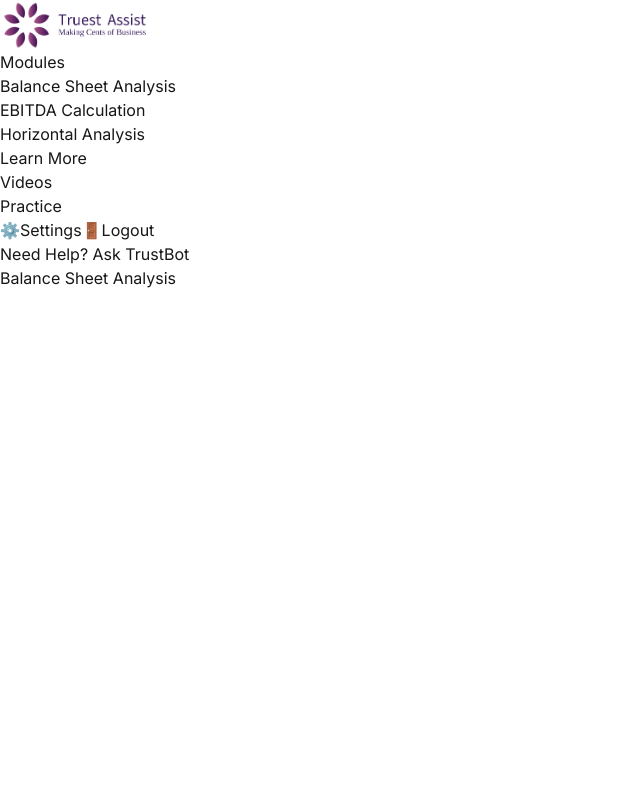
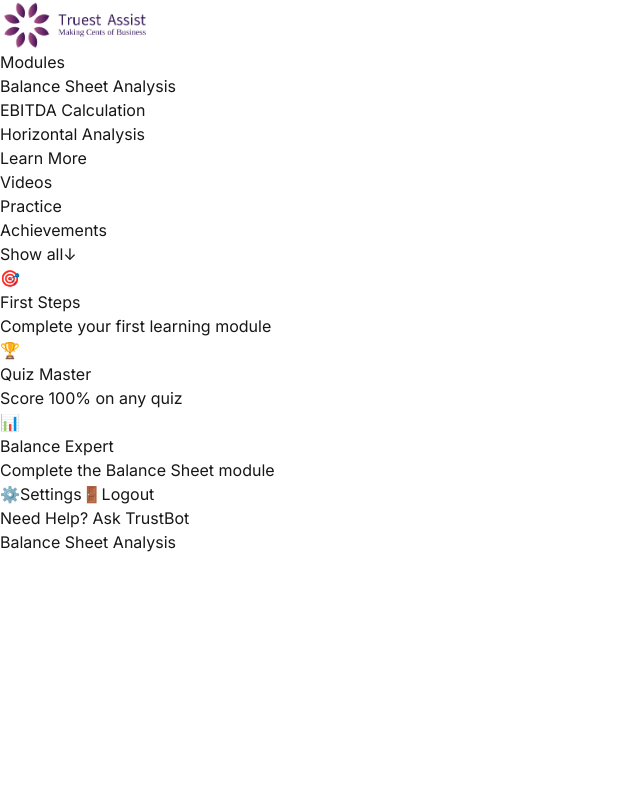
Before and after one commit to aal51282/truest-assist, a Next.js app in the folder frontend/: page /learning/dashboard in a window 1280 px wide. Shown: the top 800 px of the page, without its empty margins (0-640 px from the left). Built offline with nearby package versions, Linux system fonts and the light colour scheme.

Commit message:
Started making achievements.

```diff
--- a/frontend/src/app/learning/dashboard/page.tsx
+++ b/frontend/src/app/learning/dashboard/page.tsx
@@ -20,10 +20,20 @@ interface Module {
   description: string;
 }
 
+interface Achievement {
+  id: string;
+  title: string;
+  description: string;
+  icon: string;
+  isUnlocked: boolean;
+  progress?: number;
+}
+
 const DashboardPage = () => {
   const [selectedModule, setSelectedModule] = useState<string>("balance-sheet");
   const [playerRef, setPlayerRef] = useState<YT.Player | null>(null);
   const [showLogoutModal, setShowLogoutModal] = useState(false);
+  const [showAllAchievements, setShowAllAchievements] = useState(false);
   const router = useRouter();
 
   const modules: Module[] = [
@@ -51,6 +61,41 @@ const DashboardPage = () => {
   ];
 
   const selectedModuleData = modules.find((m) => m.id === selectedModule);
+
+  const achievements: Achievement[] = [
+    {
+      id: "first_module",
+      title: "First Steps",
+      description: "Complete your first learning module",
+      icon: "🎯",
+      isUnlocked: true,
+      progress: 80,
+    },
+    {
+      id: "quiz_master",
+      title: "Quiz Master",
+      description: "Score 100% on any quiz",
+      icon: "🏆",
+      isUnlocked: false,
+      progress: 40,
+    },
+    {
+      id: "balance_expert",
+      title: "Balance Expert",
+      description: "Complete the Balance Sheet module",
+      icon: "📊",
+      isUnlocked: false,
+      progress: 20,
+    },
+    {
+      id: "streak_3",
+      title: "On Fire!",
+      description: "Login 3 days in a row",
+      icon: "🔥",
+      isUnlocked: false,
+      progress: 66,
+    },
+  ];
 
   // Initialize YouTube player when component mounts
   React.useEffect(() => {
@@ -226,6 +271,65 @@ const DashboardPage = () => {
                 </Link>
               </li>
             </ul>
+          </div>
+
+          {/* Achievements Section */}
+          <div>
+            <div className="flex justify-between items-center mb-4">
+              <h2 className="text-lg font-semibold text-[#612665]">Achievements</h2>
+              <button
+                onClick={() => setShowAllAchievements(!showAllAchievements)}
+                className="text-sm text-[#612665] hover:underline flex items-center gap-1"
+              >
+                {showAllAchievements ? (
+                  <>
+                    Show less
+                    <span className="text-xs">↑</span>
+                  </>
+                ) : (
+                  <>
+                    Show all
+                    <span className="text-xs">↓</span>
+                  </>
+                )}
+              </button>
+            </div>
+            <div className="space-y-3">
+              {achievements
+                .slice(0, showAllAchievements ? achievements.length : 3)
+                .map((achievement) => (
+                <div
+                  key={achievement.id}
+                  className={`p-3 rounded-lg border-2 transition-colors ${
+                    achievement.isUnlocked
+                      ? "border-[#612665] bg-[#F3F0F4]"
+                      : "border-[#F3F0F4]"
+                  }`}
+                >
+                  <div className="flex items-start gap-3">
+                    <span className="text-2xl">{achievement.icon}</span>
+                    <div className="flex-1">
+                      <h3 className={`font-semibold ${
+                        achievement.isUnlocked ? "text-[#612665]" : "text-[#b8a3be]"
+                      }`}>
+                        {achievement.title}
+                      </h3>
+                      <p className="text-xs text-[#b8a3be] mb-2">
+                        {achievement.description}
+                      </p>
+                      {achievement.progress !== undefined && (
+                        <div className="w-full h-1.5 bg-[#F3F0F4] rounded-full overflow-hidden">
+                          <div
+                            className="h-full bg-[#612665] rounded-full transition-all"
+                            style={{ width: `${achievement.progress}%` }}
+                          />
+                        </div>
+                      )}
+                    </div>
+                  </div>
+                </div>
+              ))}
+            </div>
           </div>
         </div>
 
```
